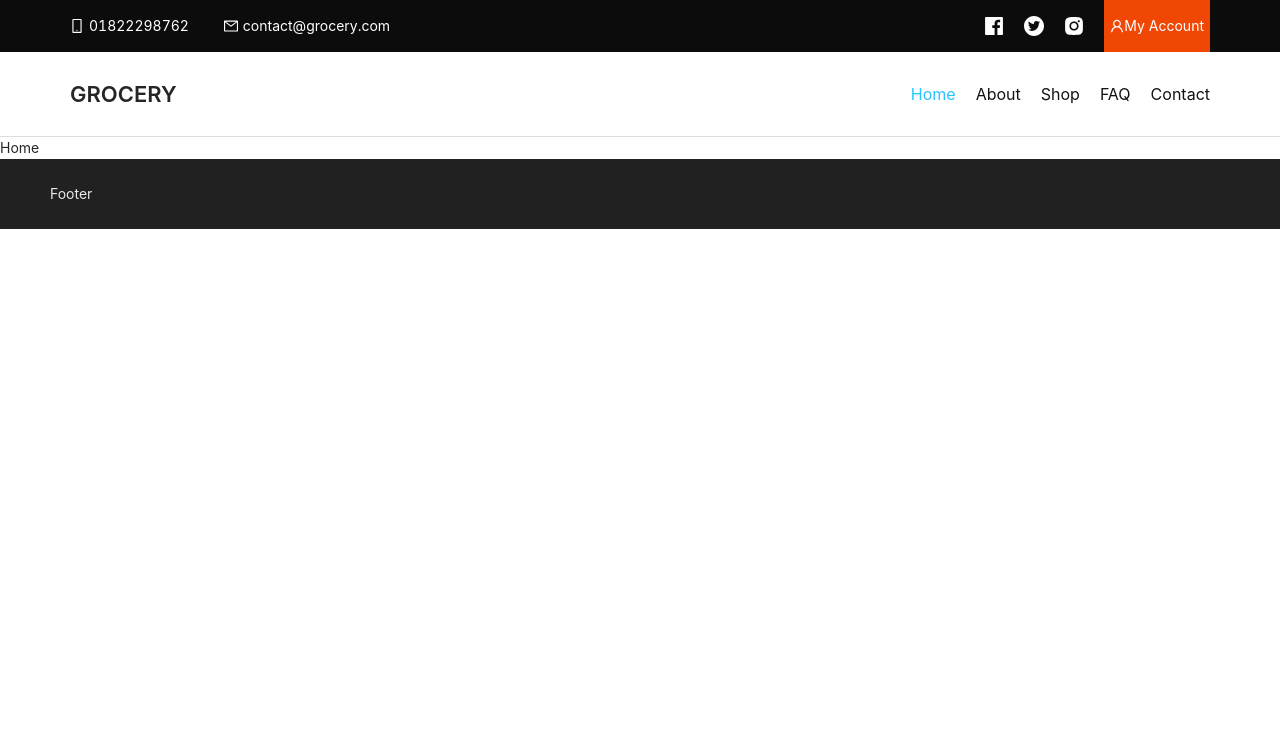
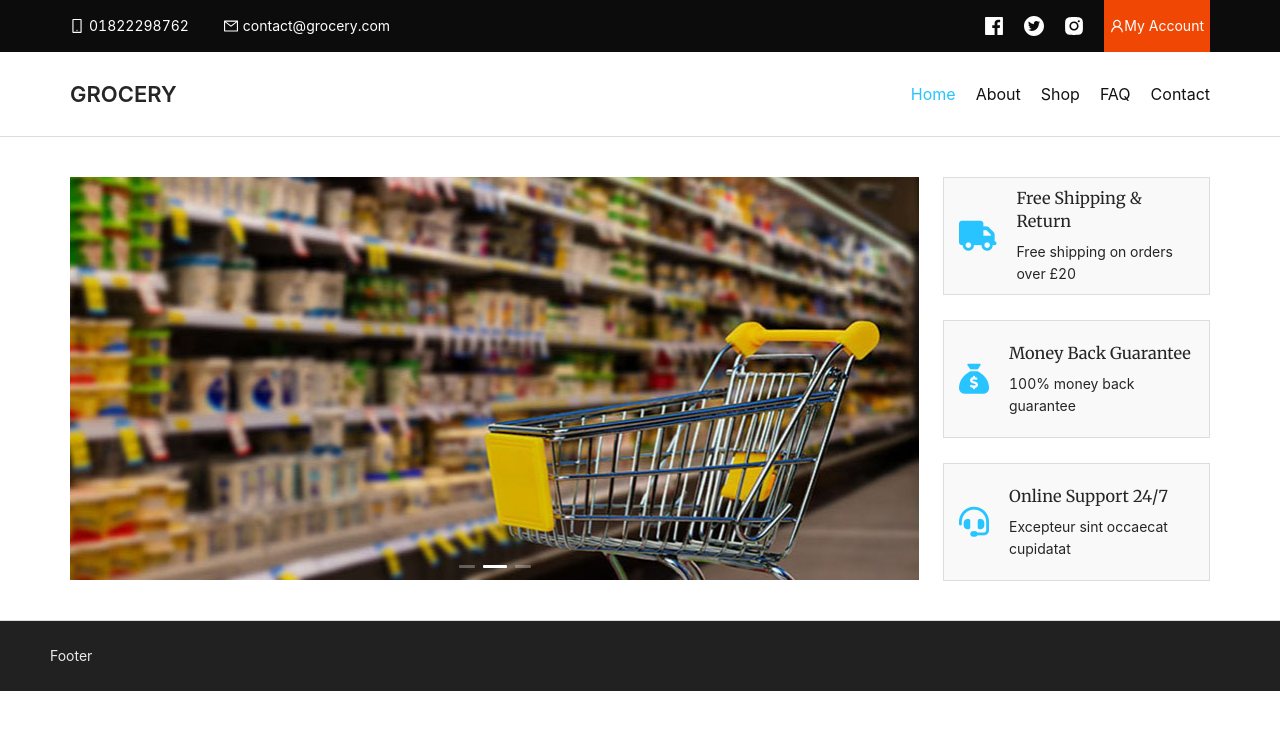
Before and after one commit to Maisha589/Grocery, a React (Create React App) app: page / in a window 1280 px wide. Shown: the top 730 px of the page. Built offline with nearby package versions, Linux system fonts and the light colour scheme.

Commit message:
carousel and info - banner

```diff
--- /dev/null
+++ b/src/Components/Home/Hero/Hero.js
@@ -0,0 +1,64 @@
+import React from 'react';
+import { Col, Row } from 'antd';
+import { Carousel } from 'antd';
+
+import img1 from "../../../Assets/Images/banner-img1.jpg";
+import img2 from "../../../Assets/Images/banner-img2.jpg";
+import img3 from "../../../Assets/Images/banner-img3.jpg";
+
+const Hero = () => {
+    return (
+        <div className='heroBlock'>
+            <Row gutter={24}>
+                {/* carousel */}
+                <Col lg={18}>
+                    <Carousel autoplay>
+                        <div>
+                            <img src={img1} alt="banner-1" />
+                        </div>
+                        <div>
+                            <img src={img2} alt="banner-2" />
+                        </div>
+                        <div>
+                            <img src={img3} alt="banner-3" />
+                        </div>
+                    </Carousel>
+                </Col>
+                {/* information Block */}
+                <Col lg={6}>
+                    <div className='heroBlocks'>
+                        <div className='holder'>
+                            <div className='icon'>
+                                <i className='fa-solid fa-truck'></i>
+                            </div>
+                            <div className='content'>
+                                <h3>Free Shipping & Return</h3>
+                                <p>Free shipping on orders over £20</p>
+                            </div>
+                        </div>
+                        <div className='holder'>
+                            <div className='icon'>
+                                <i class="fa-solid fa-sack-dollar"></i>
+                            </div>
+                            <div className='content'>
+                                <h3>Money Back Guarantee</h3>
+                                <p>100% money back guarantee</p>
+                            </div>
+                        </div>
+                        <div className='holder'>
+                            <div className='icon'>
+                                <i class="fa-solid fa-headset"></i>
+                            </div>
+                            <div className='content'>
+                                <h3>Online Support 24/7</h3>
+                                <p>Excepteur sint occaecat cupidatat</p>
+                            </div>
+                        </div>
+                    </div>
+                </Col>
+            </Row>
+        </div>
+    );
+};
+
+export default Hero;
--- a/src/Components/Pages/Home/Home.js
+++ b/src/Components/Pages/Home/Home.js
@@ -1,9 +1,10 @@
 import React from 'react';
+import Hero from '../../Home/Hero/Hero';
 
 const Home = () => {
     return (
-        <div>
-            Home
+        <div className='container'>
+            <Hero></Hero>
         </div>
     );
 };
```
